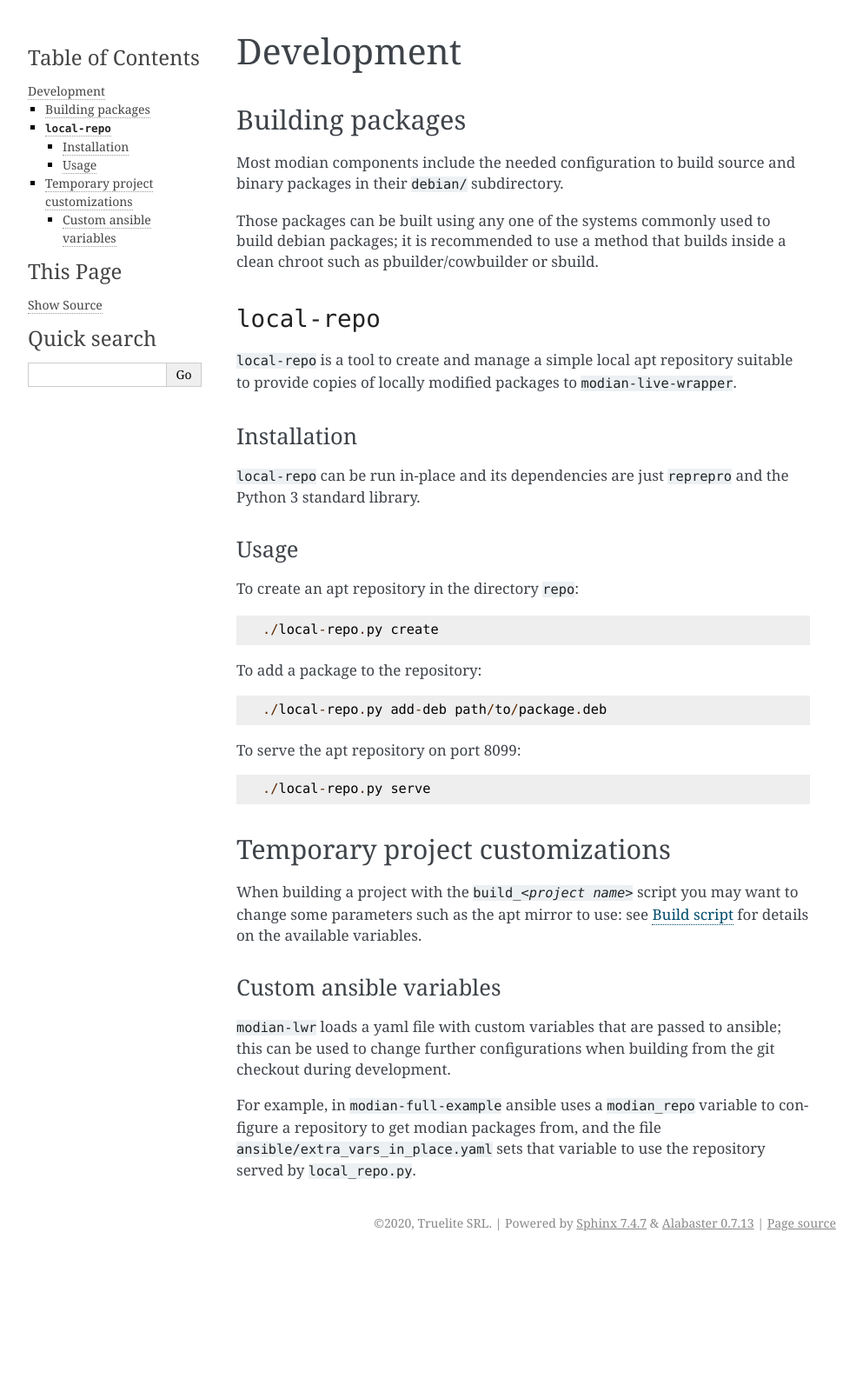
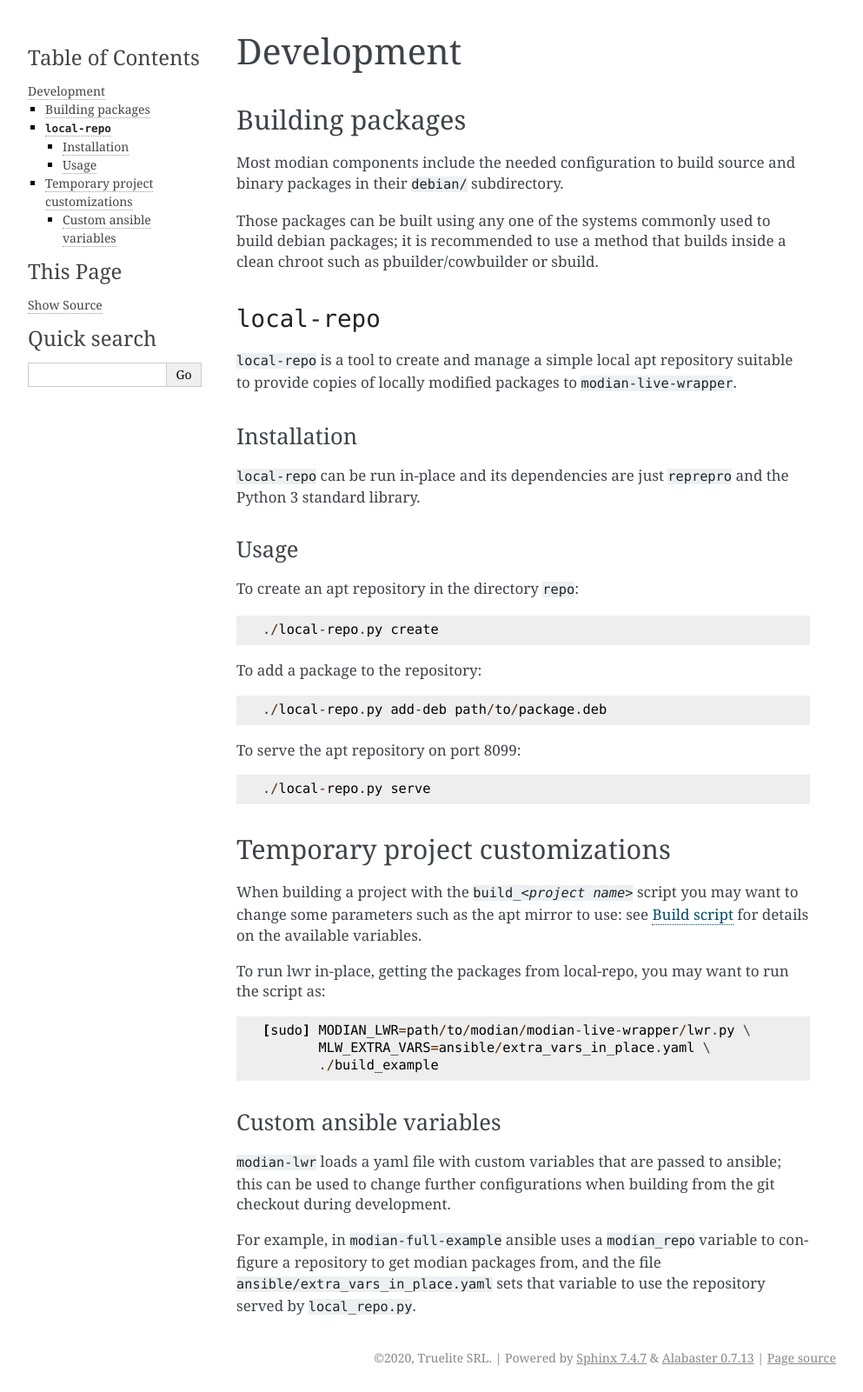
Before and after one commit to Truelite/modian, a Sphinx documentation site: the page built from docs/modian-full-example/devel.rst, in a window 1280 px wide. Shown: the whole page at 87% size, without its empty margins (148-1141 px from the left). Built offline with Sphinx 7.4.7, drawn with Linux system fonts in a browser that asks for light colours; before the commit the page ends 1446 px from its top, so only the background shows below that.

Commit message:
Document an example command line to run build_example

```diff
--- a/docs/modian-full-example/devel.rst
+++ b/docs/modian-full-example/devel.rst
@@ -47,6 +47,13 @@ When building a project with the :samp:`build_{<project name>}` script
 you may want to change some parameters such as the apt mirror to use:
 see :ref:`build_script` for details on the available variables.
 
+To run lwr in-place, getting the packages from local-repo, you may want
+to run the script as::
+
+   [sudo] MODIAN_LWR=path/to/modian/modian-live-wrapper/lwr.py \
+          MLW_EXTRA_VARS=ansible/extra_vars_in_place.yaml \
+          ./build_example
+
 Custom ansible variables
 ------------------------
 
```
